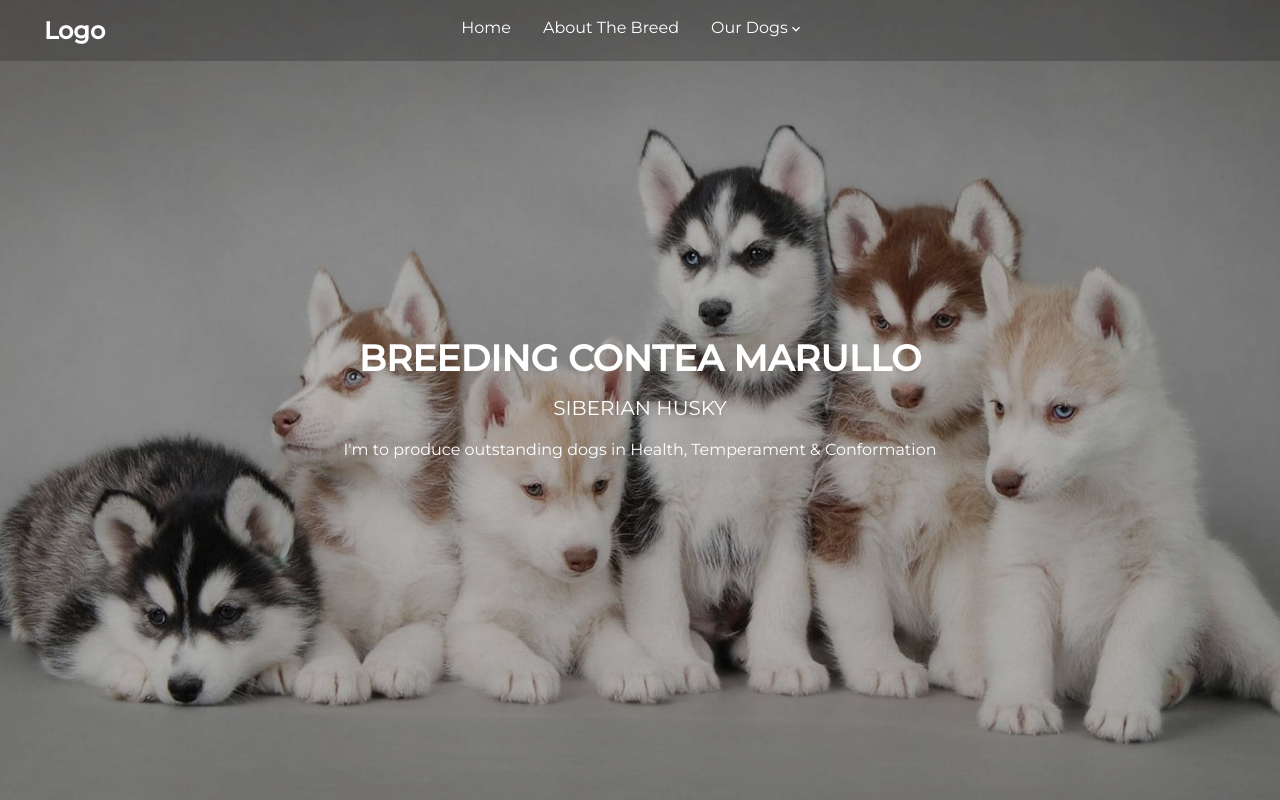
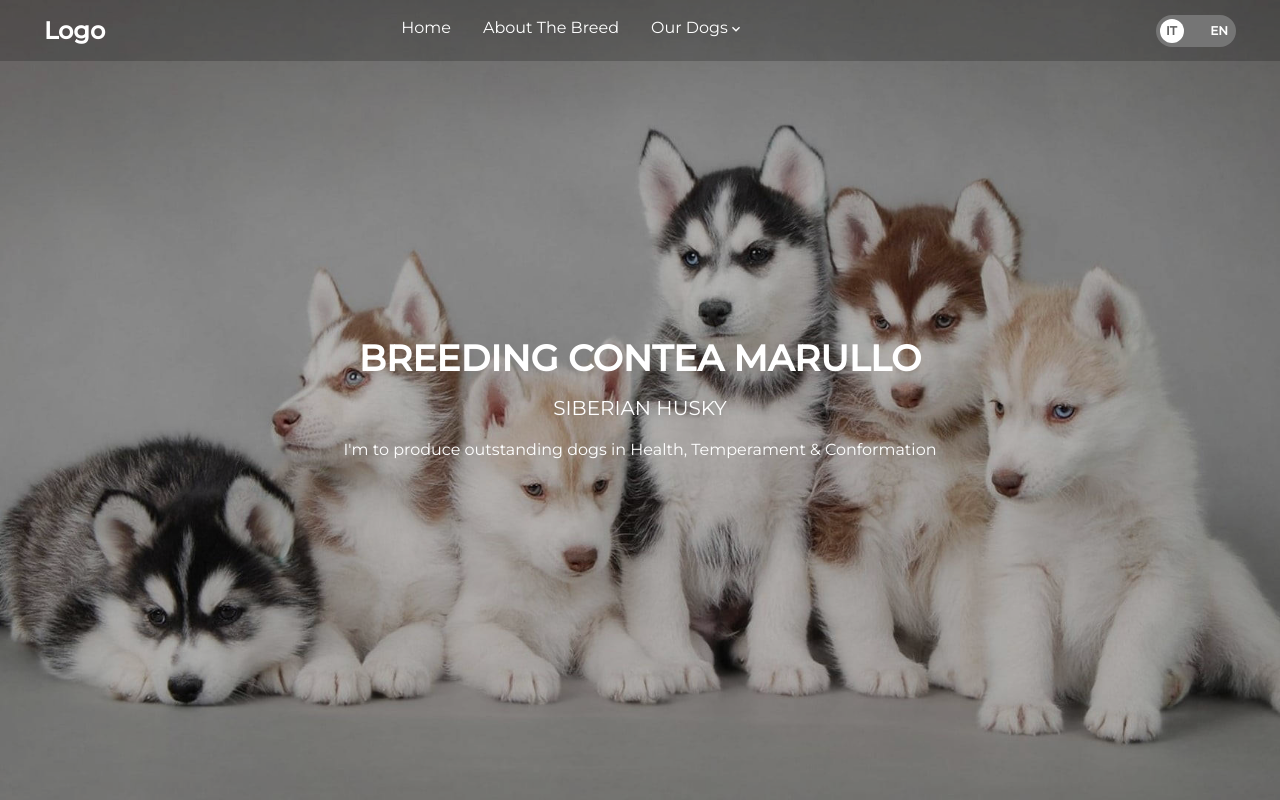
Before and after one commit to IvanaPiscitelli/husky-breeding, a React (Vite) app: page / in a window 1280 px wide. Shown: the top 800 px of the page. Built offline with nearby package versions, Linux system fonts and the light colour scheme; some icons are missing.

Commit message:
setup toggle

```diff
--- a/src/components/Header.jsx
+++ b/src/components/Header.jsx
@@ -1,6 +1,7 @@
 import { useState } from "react";
 import Navigation from "./Navigation";
 import { social } from "../utils/const";
+import Toggle from "./Toggle";
 
 const Header = () => {
   const [isMenuOpen, setIsMenuOpen] = useState(false);
@@ -40,6 +41,9 @@ const Header = () => {
             </svg>
           </button>
         </div>
+        <div className="hidden lg:block">
+          <Toggle />
+        </div>
       </div>
 
       {/* Mobile Navigation Menu */}
@@ -53,6 +57,9 @@ const Header = () => {
               </a>
             ))}
           </div>
+          <div className="lg:hidden pt-3 pb-2 pl-4">
+            <Toggle />
+          </div>
         </div>
       )}
     </header>
--- a/src/components/Navigation.jsx
+++ b/src/components/Navigation.jsx
@@ -1,5 +1,5 @@
 import "../../src/index.css";
-import useOurDogs from "../hooks/useOurDogs";
+import useResize from "../hooks/useResize";
 import { navigation } from "../utils/const";
 import Female from "./Female";
 import Male from "./Male";
@@ -7,7 +7,7 @@ import { social } from "../utils/const";
 import { MdOutlineKeyboardArrowDown, MdOutlineKeyboardArrowUp } from "react-icons/md";
 
 const Navigation = ({ isDropdownOpen, toggleDropdown }) => {
-  const windowWidth = useOurDogs();
+  const windowWidth = useResize();
   return (
     <nav className="mr-4 w-full">
       <ul className="flex justify-center h-full flex-col lg:flex-row space-y-4 lg:space-y-0 lg:m-2">
--- /dev/null
+++ b/src/components/Toggle.jsx
@@ -0,0 +1,41 @@
+import { useState } from "react";
+import useResize from "../hooks/useResize";
+
+const Toggle = () => {
+  const windowWidth = useResize();
+  const [isToggle, setIsToggle] = useState(false);
+  const toggle = () => {
+    setIsToggle(!isToggle);
+  };
+  const unique = windowWidth > 959 ? "toggle-desktop" : "toggle-mobile";
+  return (
+    <div className="relative w-20 mr-10">
+      <label htmlFor={unique} className="flex items-center cursor-pointer">
+        <input type="checkbox" id={unique} className="sr-only" onChange={toggle} checked={isToggle} />
+        <div className="block bg-gray-600 w-full h-8 rounded-full">
+          <div
+            className={`absolute left-1 top-1 bg-white w-6 h-6 rounded-full transition ${
+              isToggle ? "transform translate-x-12" : ""
+            }`}
+          ></div>
+          <div
+            className={`absolute inset-y-0 left-0 flex items-center pl-2.5 ${
+              isToggle ? "text-white" : "text-gray-700"
+            } font-bold text-xs`}
+          >
+            IT
+          </div>
+          <div
+            className={`absolute inset-y-0 right-0 flex items-center pr-2 ${
+              isToggle ? "text-gray-700" : "text-white"
+            } font-bold text-xs`}
+          >
+            EN
+          </div>
+        </div>
+      </label>
+    </div>
+  );
+};
+
+export default Toggle;
--- a/src/hooks/useOurDogs.js
+++ b/src/hooks/useResize.js
@@ -1,6 +1,6 @@
 import { useEffect, useState } from "react";
 
-const useOurDogs = () => {
+const useResize = () => {
   const [windowWidth, setWindowWidth] = useState(window.innerWidth);
   useEffect(() => {
     const handleResize = () => setWindowWidth(window.innerWidth);
@@ -10,4 +10,4 @@ const useOurDogs = () => {
   return windowWidth;
 };
 
-export default useOurDogs;
+export default useResize;
--- a/src/index.css
+++ b/src/index.css
@@ -63,3 +63,11 @@
 .dropdown-menu div:hover {
   background-color: gray;
 }
+
+/* Toggle */
+.dot {
+  transition: all 0.3s ease-in-out;
+}
+#toggle:checked + .block .dot {
+  transform: translateX(100%);
+}
```
